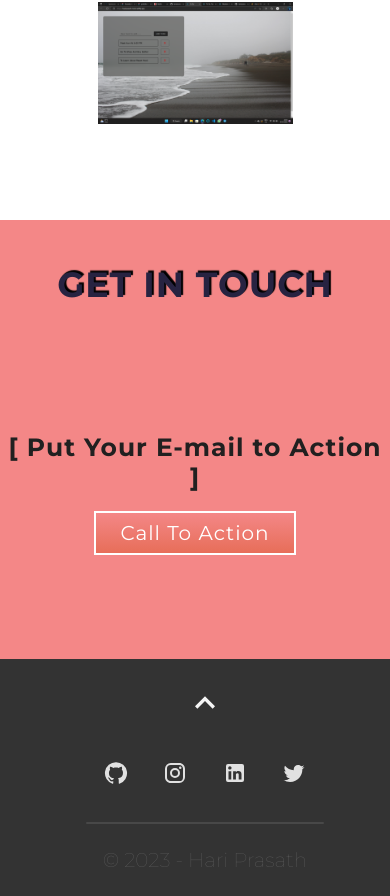
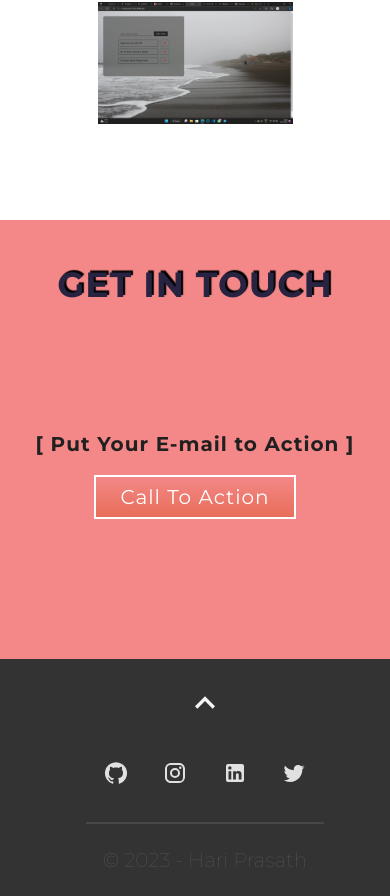
Before and after one commit to haristunner/portfolio-2.0, a React (Create React App) app: page / in a window 390 px wide. Shown: the part 3469-4365 px from the top of the page. Built offline with nearby package versions, Linux system fonts and the light colour scheme.

Commit message:
favicon changed

```diff
--- a/public/index.html
+++ b/public/index.html
@@ -2,7 +2,7 @@
 <html lang="en">
   <head>
     <meta charset="utf-8" />
-    <link rel="icon" href="%PUBLIC_URL%/favicon.ico" />
+    <link rel="icon" href="favicon-32x32.png" />
     <meta name="viewport" content="width=device-width, initial-scale=1" />
     <meta name="theme-color" content="#000000" />
     <meta
@@ -30,7 +30,7 @@
       href="https://fonts.googleapis.com/css2?family=Montserrat:ital,wght@0,100;0,200;0,300;0,400;0,500;0,600;0,700;0,800;0,900;1,100;1,200;1,300;1,400;1,500;1,600;1,700;1,800;1,900&display=swap"
       rel="stylesheet"
     />
-    <title>React App</title>
+    <title>Hari Prasath</title>
   </head>
   <body>
     <noscript>You need to enable JavaScript to run this app.</noscript>
--- a/src/components/Contact/Contact.css
+++ b/src/components/Contact/Contact.css
@@ -112,7 +112,7 @@
     }
 
     .contact__email>p{
-        font-size: 25px;
+        font-size: 20px;
     }
 
     .contact__email>a{
```
Also changed, not shown: public/favicon-32x32.png (added).
